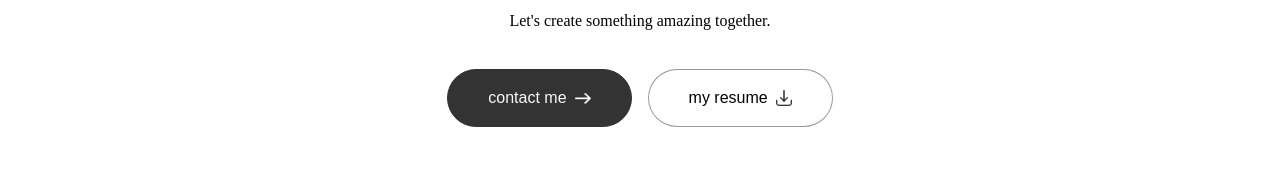
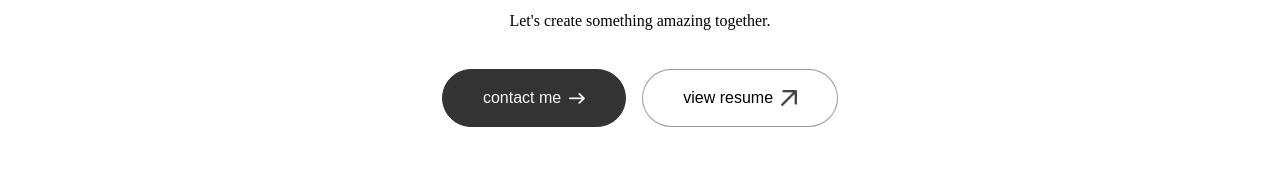
Before and after one commit to Manthan03583/porfolio, a Next.js app: page / in a window 1280 px wide. Shown: the part 579-756 px from the top of the page. Built offline with nearby package versions, Linux system fonts and the light colour scheme; a web font is replaced by a local one.

Commit message:
fixed error

```diff
--- a/components/Header.jsx
+++ b/components/Header.jsx
@@ -1,5 +1,4 @@
 import { assets, headerData } from '@/public/assets/assets'
-import resume from '@/public/resume/resume.html'
 import Image from 'next/image'
 import React from 'react'
 import { motion } from "motion/react"
@@ -51,10 +50,10 @@ const Header = () => {
                 initial={{y: 30, opacity: 0}}
                 whileInView={{y: 0, opacity: 1}}
                 transition={{duration: 0.6, delay:1.2}}
-                href={resume} download
+                href={assets.resume} target="_blank" rel="noopener noreferrer"
                 className='px-10 py-3 border rounded-full border-secondaryText/50 flex
-                items-center gap-2 bg-lightBackground dark:text-secondaryText dark:border-primaryText/50' aria-label="Download my resume">
-                    my resume <Image src={assets.download_icon} alt='Download icon' className='w-4'/>
+                items-center gap-2 bg-lightBackground dark:text-secondaryText dark:border-primaryText/50' aria-label="View my resume">
+                    view resume <Image src={assets.arrow_icon} alt='Arrow icon' className='w-4'/>
             </motion.a>
         </div>
 
--- a/public/assets/assets.js
+++ b/public/assets/assets.js
@@ -36,8 +36,10 @@ import send_icon from './send-icon.png';
 import right_arrow_bold from './right-arrow-bold.png';
 import right_arrow_bold_dark from './right-arrow-bold-dark.png';
 import github_icon from './github_icon.png';
+const resume = '/resume.html';
 
 export const assets = {
+    resume,
     user_image,
     code_icon,
     code_icon_dark,
--- a/public/resume/reume.html
+++ b/public/resume.html
@@ -192,7 +192,7 @@
         <span class="project-title">RAG AI Engine (Contextual Search Optimization)</span>
         <span class="tagline">Gemini LLM, Langchain, ChromaDB</span>
         <ul>
-            <li>Developed a Retrieval-Augmented Generation (RAG) system to transform static PDF data into an interactive AI asset, increasing product "stickiness."</li>
+            <li>Developed a Retrieval-Augmented Generation (RAG) system to transform static PDF data into an interactive AI asset, increasing product <b>stickiness</b>.</li>
             <li>Optimized data indexing speed and query accuracy, focusing on user-perceived performance—a key factor for <b>product conversion.</b></li>
         </ul>
 
```
Also changed, not shown: package.json (+4 -4 lines), 2 other files (tests, documents, lock files or other folders).
